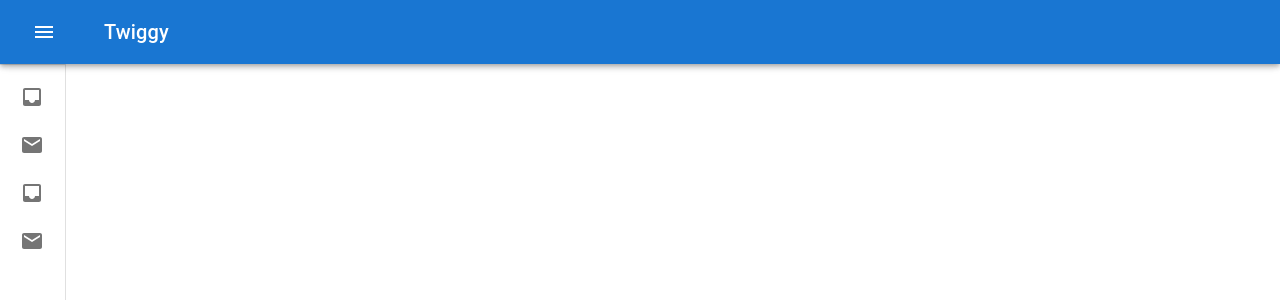
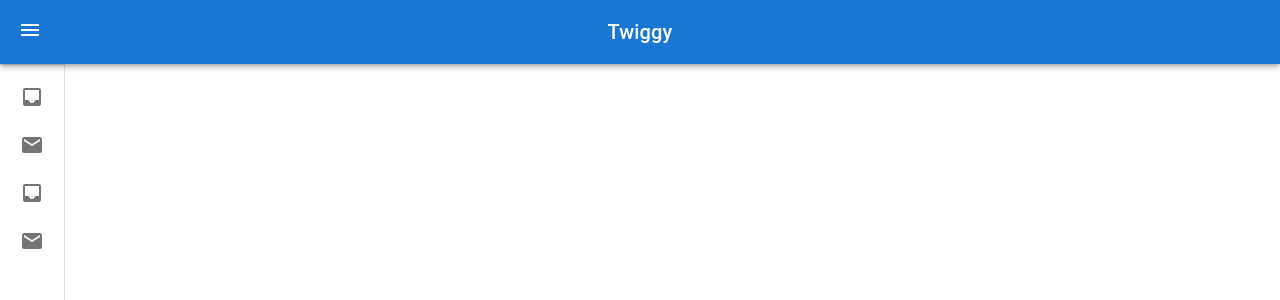
Before and after one commit to s-b-smith/twiggy, a React (Create React App) app in the folder twiggy-app/: page / in a window 1280 px wide. Shown: the top 300 px of the page. Built offline with nearby package versions, Linux system fonts and the light colour scheme.

Commit message:
Fixed spacing of nav bar menu icon and title text

```diff
--- a/twiggy-app/src/App.tsx
+++ b/twiggy-app/src/App.tsx
@@ -1,7 +1,13 @@
+import { CssBaseline } from '@mui/material';
 import NavDrawer from './components/NavDrawer';
 
 const App = () => {
-  return <NavDrawer />;
+  return (
+    <>
+      <CssBaseline />
+      <NavDrawer />
+    </>
+  );
 };
 
 export default App;
--- a/twiggy-app/src/components/NavDrawer.tsx
+++ b/twiggy-app/src/components/NavDrawer.tsx
@@ -15,10 +15,8 @@ import {
   useTheme,
   Toolbar,
   Typography,
-  Box,
-  Stack
+  Box
 } from '@mui/material';
-import Grid from '@mui/material/Unstable_Grid2';
 import { ChevronLeft, ChevronRight, Inbox, Mail, Menu } from '@mui/icons-material';
 import { useState } from 'react';
 
@@ -101,9 +99,8 @@ const NavDrawer = () => {
   return (
     <Box sx={{ display: 'flex' }}>
       <AppBar position="fixed" open={open}>
-        <Toolbar>
-          {/* <Grid container spacing={3}>
-            <Grid xs={3} justifyContent="left">
+        <Toolbar sx={{ justifyContent: 'center' }}>
+          <Box position="absolute" top={10} left={10}>
             <IconButton
               color="inherit"
               aria-label="open drawer"
@@ -112,31 +109,10 @@ const NavDrawer = () => {
             >
               <Menu />
             </IconButton>
-            </Grid>
-            <Grid xs={9} justifyContent="left">
+          </Box>
           <Typography variant="h6" noWrap component="div" alignContent="center">
             Twiggy
           </Typography>
-            </Grid>
-          </Grid> */}
-          {/* <Box display="flex" justifyContent="center" alignItems="center">
-            <Typography variant="h6" noWrap component="div" alignContent="center">
-              Twiggy
-            </Typography>
-          </Box> */}
-          {/* <Stack direction="row" alignItems="center" spacing={2}> */}
-          <IconButton
-            color="inherit"
-            aria-label="open drawer"
-            onClick={handleDrawerOpen}
-            sx={{ mr: 5, ...(open && { display: 'none' }) }}
-          >
-            <Menu />
-          </IconButton>
-          <Typography variant="h6" noWrap component="div" alignContent="center">
-            Twiggy
-          </Typography>
-          {/* </Stack> */}
         </Toolbar>
       </AppBar>
       <Drawer variant="permanent" anchor="left" open={open}>
```
Lines whose indentation alone changed are shown as unchanged.
